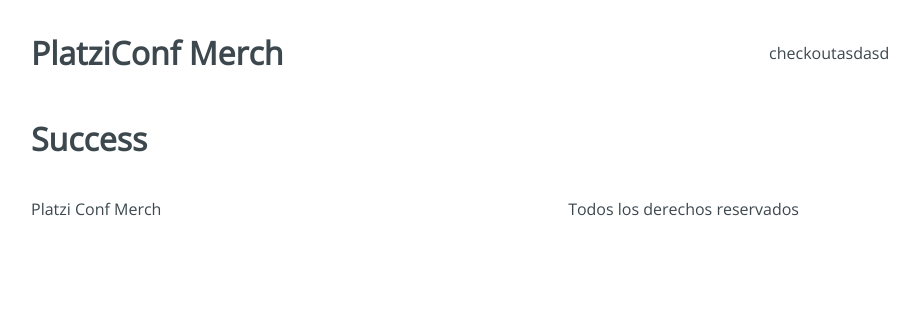
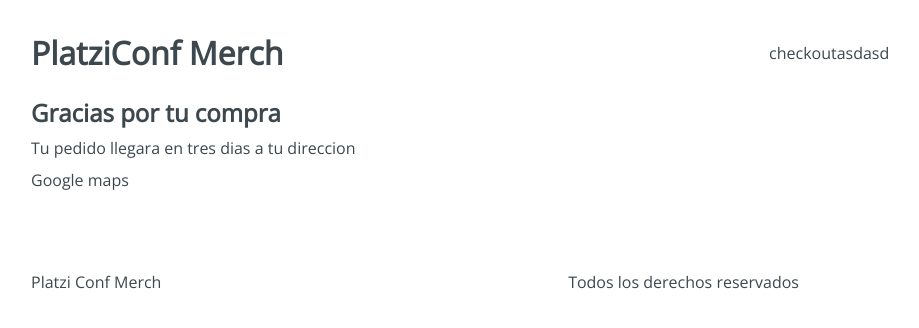
Before and after one commit to alejandrozeb/ReactHooks, a React app in the folder platzi-conf-merch/: page /checkout/success in a window 1280 px wide. Shown: the top 328 px of the page, without its empty margins (225-1144 px from the left). Built offline with nearby package versions, Linux system fonts and the light colour scheme.

Commit message:
{add} añadeindo maquetacion de Success

```diff
--- a/platzi-conf-merch/src/containers/Success.jsx
+++ b/platzi-conf-merch/src/containers/Success.jsx
@@ -1,9 +1,16 @@
-import React from "react";
+import React from 'react';
+import '../styles/components/Success.css';
 
 const Success = () => {
-    return (
-        <h1>Success</h1>
-    );
+  return (
+    <div className="Success">
+      <div className="Success-content">
+        <h2>Gracias por tu compra</h2>
+        <span>Tu pedido llegara en tres dias a tu direccion</span>
+        <div className="Success-map">Google maps</div>
+      </div>
+    </div>
+  );
 };
 
 export default Success;
```
